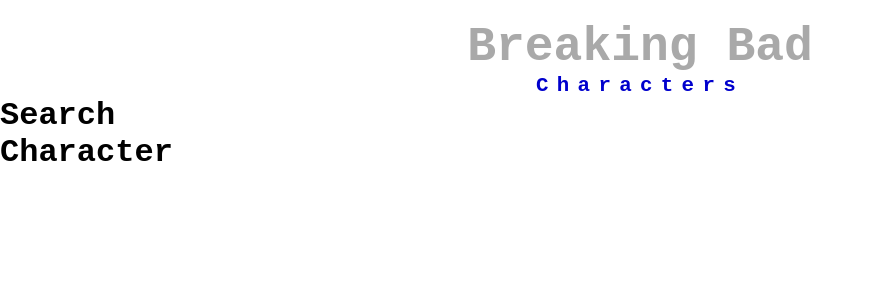
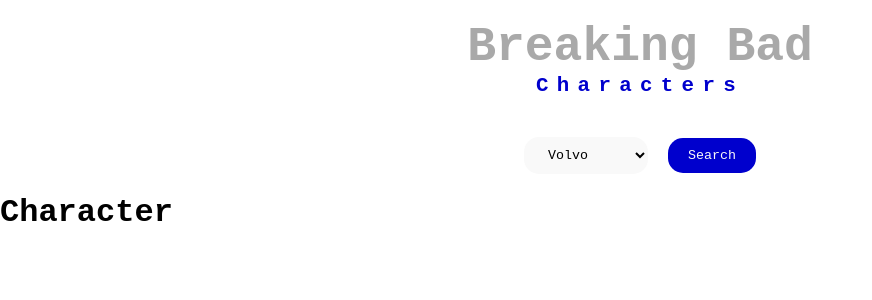
Before and after one commit to rayyaneelmalhouni/breaking.bad, a Svelte app: page / in a window 1280 px wide. Shown: the top 300 px of the page, without its empty margins (0-872 px from the left). Built offline with nearby package versions, Linux system fonts and the light colour scheme; no server answers; a web font is replaced by a local one.

Commit message:
build UI

```diff
--- a/src/components/Search.svelte
+++ b/src/components/Search.svelte
@@ -1 +1,46 @@
-<h1>Search</h1>
+
+
+<style>
+    .search-container {
+        margin: 0 auto;
+        margin-top: 20px;
+        padding: 20px;
+        display: flex;
+        justify-content: center;
+        align-items: center;
+    }
+    .selector {
+        padding: 10px 20px;
+        border-radius: 15px;
+        border: none;
+        background-color: #F9F9F9;
+        transition: .2s;
+    }
+    .selector:hover {
+        background-color: #A9A9A9;
+        color: white;
+    }
+    .submit_btn {
+        padding: 10px 20px;
+        color: #F9F9F9;
+        background-color: #0000CD;
+        text-align: center;
+        margin-left: 20px;
+        border: none;
+        border-radius: 15px;
+        transition: .2s;
+    }
+    .submit_btn:hover {
+        background-color: #1919f8;
+        color: white;
+    }
+</style>
+<div class="search-container">
+<select name="cars" id="cars" class="selector">
+    <option value="volvo">Volvo</option>
+    <option value="saab">Saab</option>
+    <option value="mercedes">Mercedes</option>
+    <option value="audi">Audi</option>
+</select>
+<button class="submit_btn">Search</button>
+</div>
```
